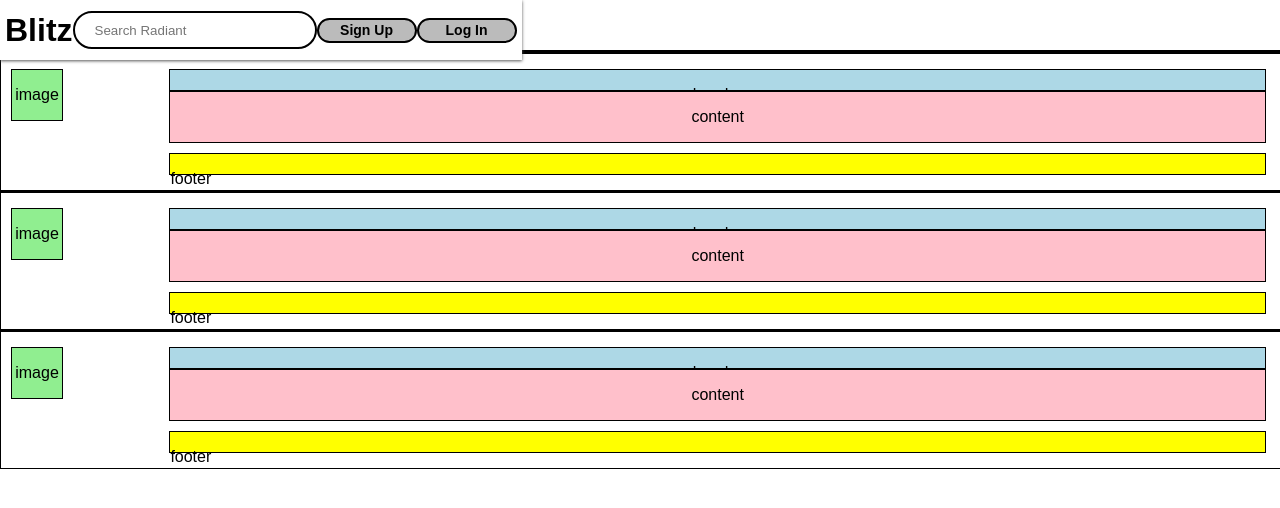
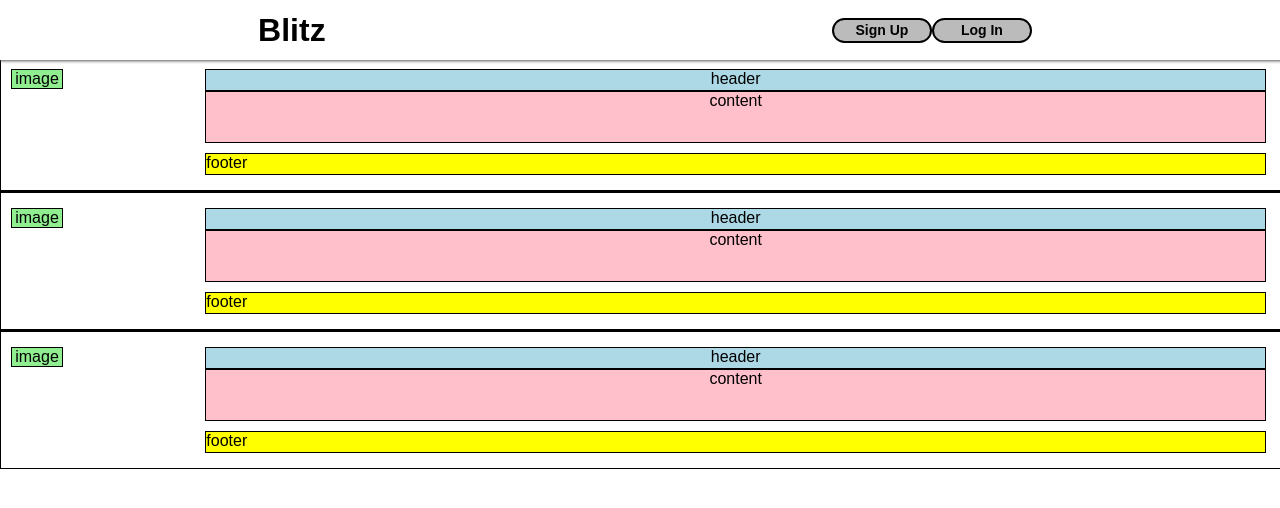
Before and after one commit to TylerJAllen/social-media-app, a React (Create React App) app: page / in a window 1280 px wide. Shown: the top 508 px of the page. Built offline with nearby package versions, Linux system fonts and the light colour scheme.

Commit message:
make some styling changes

```diff
--- a/src/App.css
+++ b/src/App.css
@@ -6,6 +6,7 @@
   background-color: #fff;
   padding: 5px;
   height: 50px;
+  width: 100%;
   box-shadow: 0 1px 3px #555;
   position: fixed;
   top: 0;
--- a/src/components/Header/index.js
+++ b/src/components/Header/index.js
@@ -14,7 +14,7 @@ class Header extends React.Component {
       <div className="nav-bar">
         {/*<img src={} alt="logo" id="logo" />*/}
         <h1>Blitz</h1>
-        <SearchBar />
+        {/*<SearchBar />*/}
         <div className="nav-links">
           <button>Sign Up</button>
           <button>Log In</button>
--- a/src/components/Header/styles.css
+++ b/src/components/Header/styles.css
@@ -1,5 +1,6 @@
 .nav-bar {
   height: inherit;
+  width: 100%;
   display: flex;
   align-items: center;
   justify-content: space-around;
--- a/src/components/MainList/index.js
+++ b/src/components/MainList/index.js
@@ -1,11 +1,29 @@
 import React from 'react';
 import './styles.css';
 import Post from '../../components/Post';
+
+const fakeTweet1 = {
+  name: "frank Apple",
+  username: "@FRANKtheTANK",
+  text: "Can't believe what I just saw!!! That catch was UNREAL!!!"
+}
+const fakeTweet2 = {
+  name: "Susie Reign",
+  username: "@feeltheReign",
+  text: "Adams just keeps playing better and better. Would be shocked if he isn't voted DROY. SHOCKED I TELL YOU!"
+}
+const fakeTweet3 = {
+  name: "Fake Name",
+  username: "@fakeeee",
+  text: "iuhann u uens fasdjkfn iun euabes kba kba sbd kawebfeiubewiurakasjf b balesdbaweb besdf esdbf d db."
+}
 
 class MainList extends React.Component {
   constructor() {
     super();
   }
+
+
 
   render(){
     return(
--- a/src/components/Post/styles.css
+++ b/src/components/Post/styles.css
@@ -1,3 +1,7 @@
+p {
+  margin: 0;
+}
+
 .post {
   border-top: 3px solid #000;
   padding: 15px 10px;
@@ -5,10 +9,10 @@
   flex-direction: row;
 }
 
-.flex-row {
+/*.flex-row {
   display: flex;
   flex-direction: row;
-}
+}*/
 
 .image-container {
   flex-grow: 1;
@@ -16,8 +20,6 @@
 }
 
 .post-image {
-  grid-row-start: 1;
-  grid-row-end: 4;
   border: 1px solid black;
   height: inherit;
   background-color: lightgreen;
@@ -49,7 +51,7 @@
   border: 1px solid black;
   margin-top: 10px;
   height: 20px;
-  min-width: 340px;
+  /*min-width: 340px;*/
   display: flex;
   flex-direction: row;
   justify-content: space-between;
```
